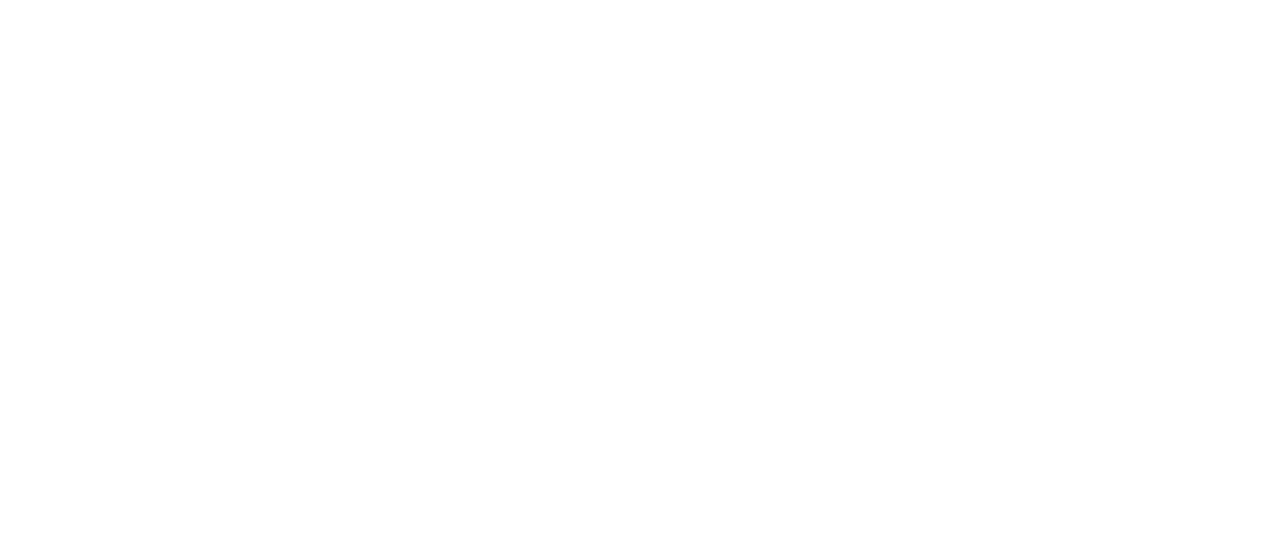
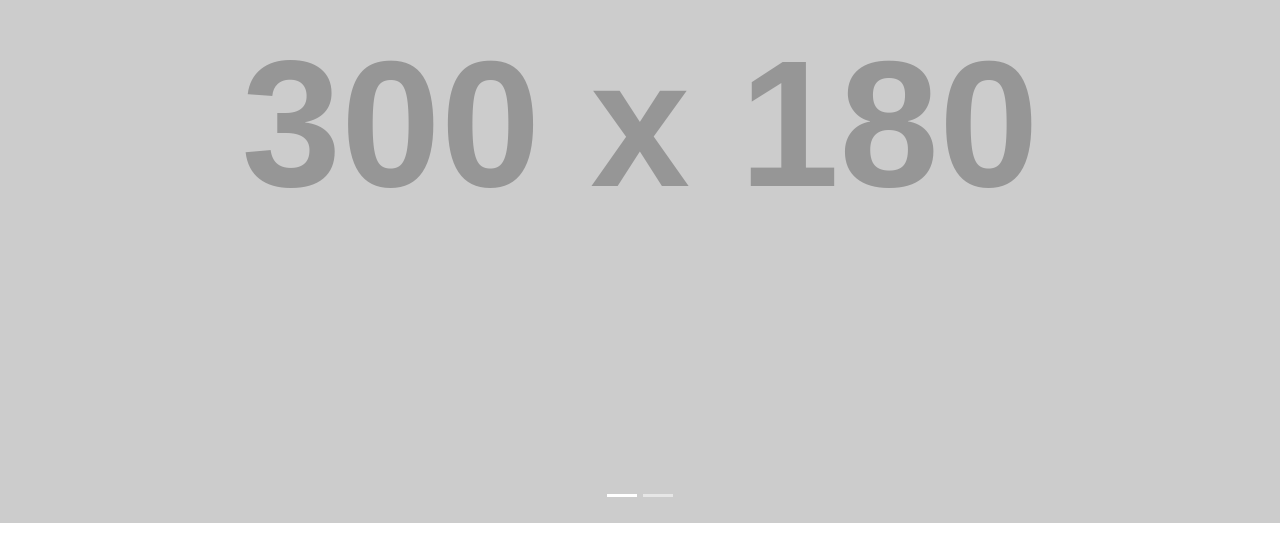
Before and after one commit to FAngelo94/pwa-offline, a React (Create React App) app: page /details/1 in a window 1280 px wide. Before the commit this address had no page. Shown: the part 245-800 px from the top of the page. Built offline with nearby package versions, Linux system fonts and the light colour scheme.

Commit message:
details page work in progress

```diff
--- a/src/App.jsx
+++ b/src/App.jsx
@@ -7,7 +7,7 @@
   Route
 } from "react-router-dom";
 
-import {Home, Profile, Explore, Cart, Section} from './pages';
+import {Home, Profile, Explore, Cart, Section, Details} from './pages';
 
 function App() {
   return (
@@ -18,6 +18,7 @@
         <Route path="/explore" element={<Explore />} />
         <Route path="/cart" element={<Cart />} />
         <Route path="/section/:idsection" element={<Section />} />
+        <Route path="/details/:iddetails" element={<Details />} />
       </Routes>
     </Router>
   );
--- a/src/pages/details/index.jsx
+++ b/src/pages/details/index.jsx
@@ -1,11 +1,38 @@
 import React from 'react';
-import {Page} from '../../components';
+import { Page } from '../../components';
+import { Carousel } from '../../ui';
+
+const ExploreCardList = {
+    printPhoto: {
+        title: 'Stampa Foto',
+        price: '0,11 €',
+        oldPrice: "",
+        text: "Stampa foto su carta fotografica, poster, calendari, quadri e molto altro.",
+        images: [
+            {
+                url: 'https://via.placeholder.com/300x180?text=Placeholder',
+                alt: 'Placeholder'
+            },
+            {
+                url: 'https://via.placeholder.com/300x180?text=Placeholder',
+                alt: 'Placeholder'
+            }
+        ]
+    },
+}
 
 export function Details() {
 
     return (
-        <Page>
-            <h1>Details</h1>
+        <Page visibleBottomNavigation={false}>
+            <Carousel images={ExploreCardList.printPhoto.images} />
+            <div className='p-3'>
+                <h1>{ExploreCardList.printPhoto.title}</h1>
+                {ExploreCardList.printPhoto.oldPrice ? <h2>{ExploreCardList.printPhoto.oldPrice}</h2> : null}
+                <h2>{ExploreCardList.printPhoto.price}</h2>
+
+                <p>{ExploreCardList.printPhoto.text}</p>
+            </div>
         </Page>
     );
 }
--- a/src/pages/index.js
+++ b/src/pages/index.js
@@ -1,4 +1,5 @@
 export * from './cart';
+export * from './details';
 export * from './explore';
 export * from './home';
 export * from './profile';
--- /dev/null
+++ b/src/ui/carousel/index.jsx
@@ -0,0 +1,22 @@
+import React from 'react';
+
+export function Carousel({ images }) {
+
+    return (
+        <div id="carouselExampleSlidesOnly" className="carousel slide" data-bs-ride="carousel">
+
+            <div class="carousel-indicators">
+                {images.map((image, index) => (
+                    <button type="button" data-bs-target="#carouselExampleSlidesOnly" data-bs-slide-to={index.toString()} className={index === 0 ? "active" : ""} aria-current="true" aria-label={`Slide ${index + 1}`}></button>
+                ))}
+            </div>
+            <div className="carousel-inner">
+                {images.map((image, index) => (
+                    <div key={index} className={`carousel-item ${index === 0 ? "active" : ""}`}>
+                        <img src={image.url} className="d-block w-100" alt={image.alt} />
+                    </div>
+                ))}
+            </div>
+        </div>
+    );
+}
--- a/src/ui/index.js
+++ b/src/ui/index.js
@@ -1,7 +1,8 @@
 export * from './bottom-navigation';
 export * from './button';
 export * from './card';
-export * from './card-title-text';
+export * from './card-title-text'
+export * from './carousel';
 export * from './icons';
 export * from './image-overlay';
 export * from './label-icon-text';
```
